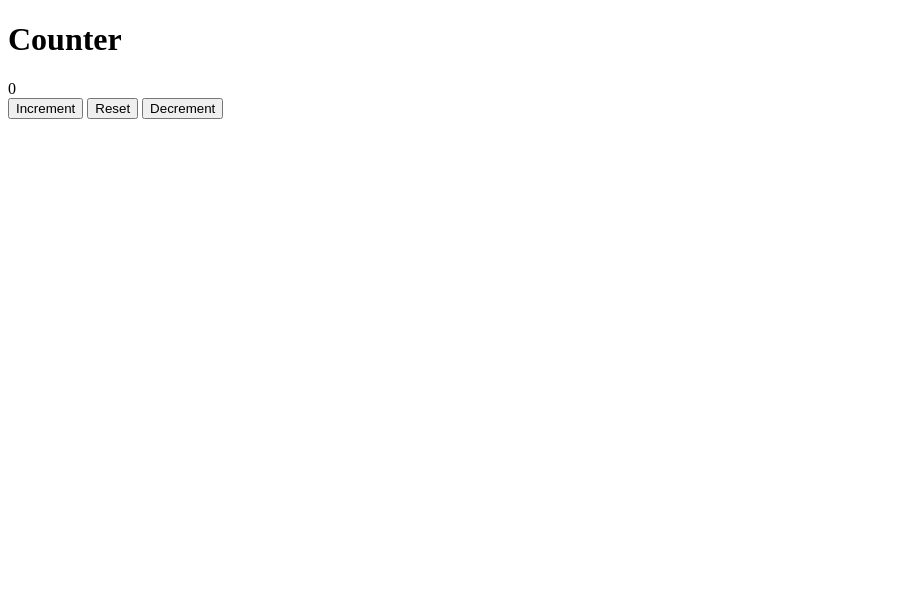
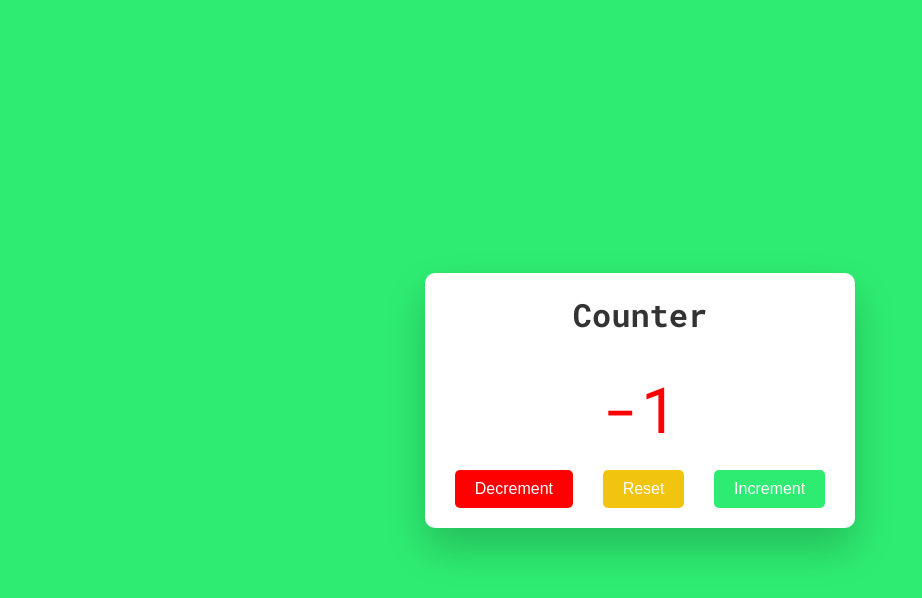
Before and after one commit to ShehabTaher/30projects30days, a plain HTML site: page 1-SimpleCounter/index.html in a window 1280 px wide. Both pictures are taken after a click on the button "Decrement". Shown: the whole page, without its empty margins (0-922 px from the left). Drawn offline with Linux system fonts and the light colour scheme.

Commit message:
Day1 : Implement Simple Counter functionality with styled buttons and event listeners

```diff
--- a/1-SimpleCounter/index.html
+++ b/1-SimpleCounter/index.html
@@ -15,9 +15,9 @@
       <h1>Counter</h1>
       <div id="counter">0</div>
       <div class="buttons">
-        <button>Increment</button>
-        <button>Reset</button>
-        <button>Decrement</button>
+        <button id="decrement">Decrement</button>
+        <button id="reset">Reset</button>
+        <button id="increment">Increment</button>
       </div>
     </div>
     <script src="script.js"></script>
--- a/1-SimpleCounter/script.js
+++ b/1-SimpleCounter/script.js
@@ -0,0 +1,31 @@
+const counterDisplay = document.getElementById("counter");
+const incrementButton = document.getElementById("increment");
+const decrementButton = document.getElementById("decrement");
+const resetButton = document.getElementById("reset");
+
+let count = 0;
+
+incrementButton.addEventListener("click", () => {
+  count++;
+  updateCounter();
+  // counterDisplay.textContent = count;
+  counterDisplay.style.color = "green";
+});
+
+decrementButton.addEventListener("click", () => {
+  count--;
+  updateCounter();
+  // counterDisplay.textContent = count;
+  counterDisplay.style.color = "red";
+});
+
+resetButton.addEventListener("click", () => {
+  count = 0;
+  updateCounter();
+  // counterDisplay.textContent = count;
+  counterDisplay.style.color = "black";
+});
+
+function updateCounter() {
+  counterDisplay.textContent = count;
+}
--- a/1-SimpleCounter/style.css
+++ b/1-SimpleCounter/style.css
@@ -0,0 +1,61 @@
+* {
+  margin: 0;
+  padding: 0;
+  box-sizing: border-box;
+}
+
+body {
+  font-family: 'Roboto Mono', monospace;
+  background-color: #2eec71;
+  display: flex;
+  justify-content: center;
+  align-items: center;
+  height: 100vh;
+}
+
+.container {
+  display: flex;
+  background-color: #fff;
+  flex-direction: column;
+  align-items: center;
+  border-radius: 10px;
+  padding: 20px;
+  box-shadow: 0 20px 40px rgba(0, 0, 0, 0.2);
+}
+
+h1 {
+  margin-bottom: 10px;
+  color: #333333;
+}
+#counter {
+  font-size: 4em;
+  margin: 20px 0;
+  color: #444444;
+}
+
+.buttons button {
+  padding: 10px 20px;
+  margin: 0 10px;
+  font-size: 1em;
+  border: none;
+  border-radius: 5px;
+  cursor: pointer;
+  transition: background 0.3s ease;
+  color: #fff;
+}
+
+#decrement {
+  background-color: #ff0000;
+}
+
+#reset {
+  background-color: #f1c40f;
+}
+
+#increment {
+  background-color: #2eec71;
+}
+
+.buttons button:hover {
+  opacity: 0.9;
+}
```
